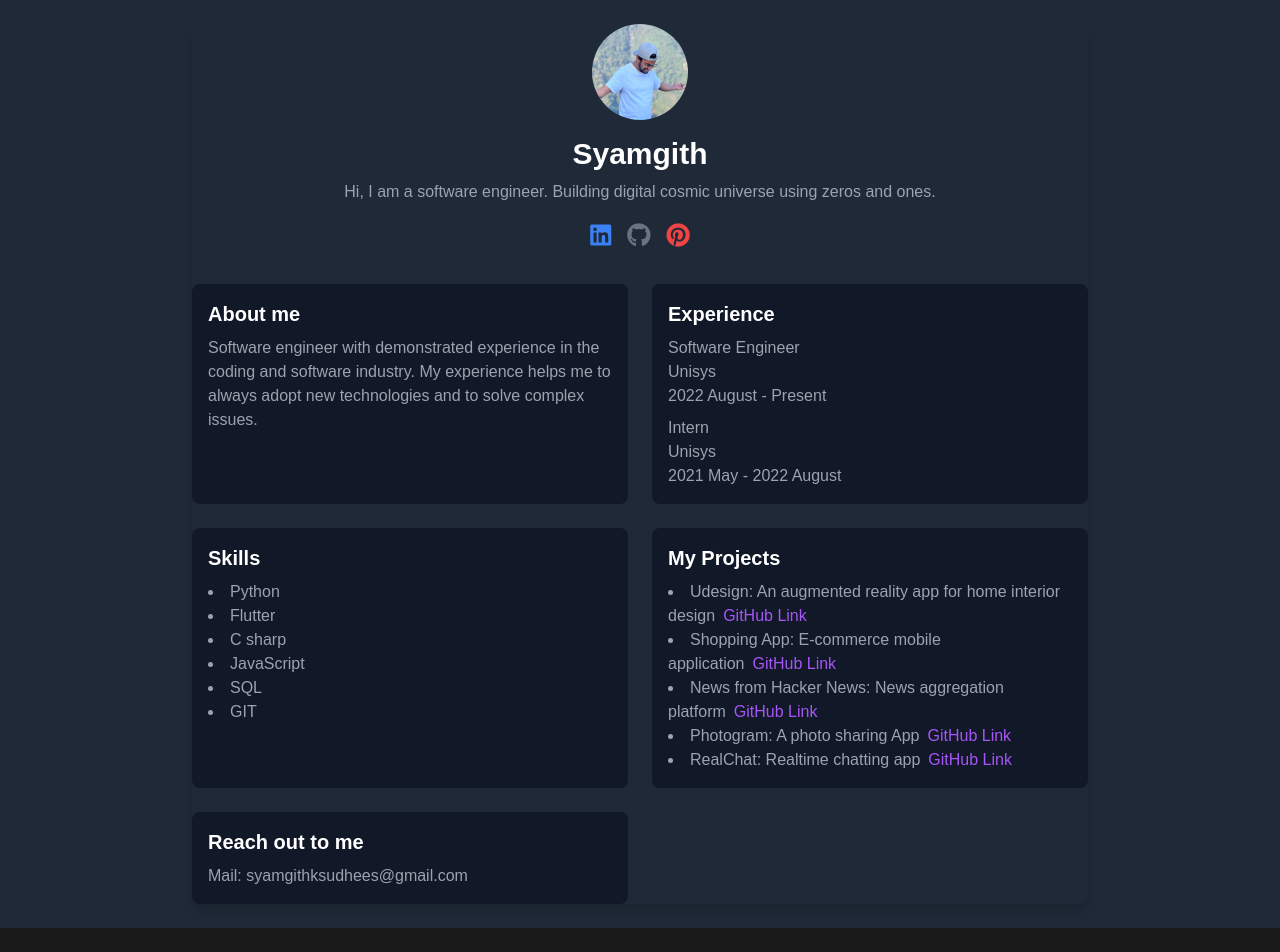
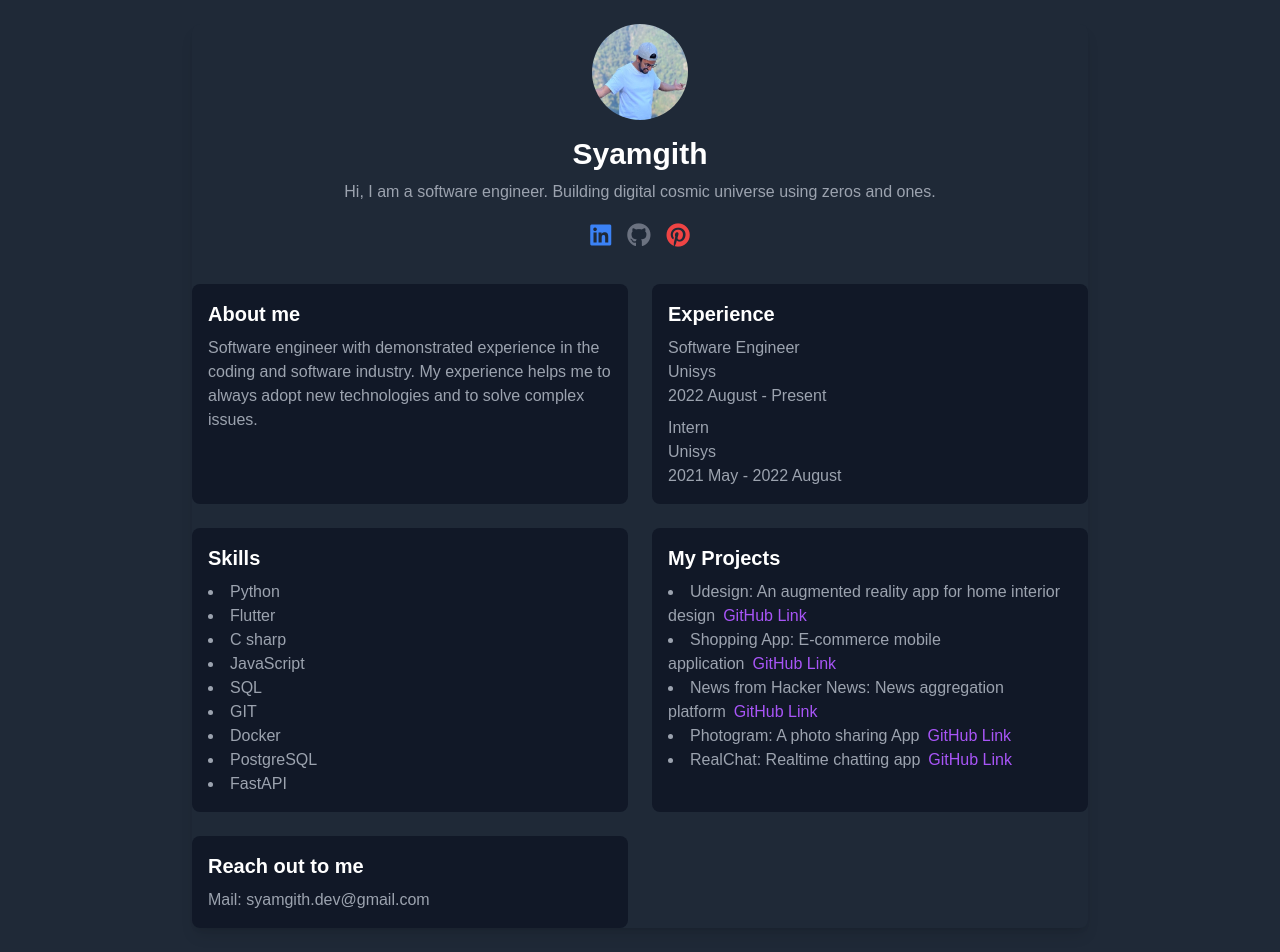
Before and after one commit to Syamgith/syamgith.github.io, a React (Create React App) app: page / in a window 1280 px wide. Before the commit the page ends 928 px from the top, so only its background shows below. Built offline with nearby package versions, Linux system fonts and the light colour scheme.

Commit message:
edited contact and skills

```diff
--- a/src/components/Contact.js
+++ b/src/components/Contact.js
@@ -4,7 +4,7 @@ const Contact = () => {
   return (
     <div className="p-4 bg-gray-900 rounded-lg">
       <h2 className="text-xl font-semibold text-white">Reach out to me</h2>
-      <p className="mt-2 text-gray-400">Mail: syamgithksudhees@gmail.com</p>
+      <p className="mt-2 text-gray-400">Mail: syamgith.dev@gmail.com</p>
     </div>
   );
 };
--- a/src/components/Skills.js
+++ b/src/components/Skills.js
@@ -1,7 +1,17 @@
 import React from "react";
 
 const Skills = () => {
-  const skills = ["Python", "Flutter", "C sharp", "JavaScript", "SQL", "GIT"];
+  const skills = [
+    "Python",
+    "Flutter",
+    "C sharp",
+    "JavaScript",
+    "SQL",
+    "GIT",
+    "Docker",
+    "PostgreSQL",
+    "FastAPI",
+  ];
   return (
     <div className="p-4 bg-gray-900 rounded-lg">
       <h2 className="text-xl font-semibold text-white">Skills</h2>
```
Also changed, not shown: 1 other file (tests, documents, lock files or other folders).
